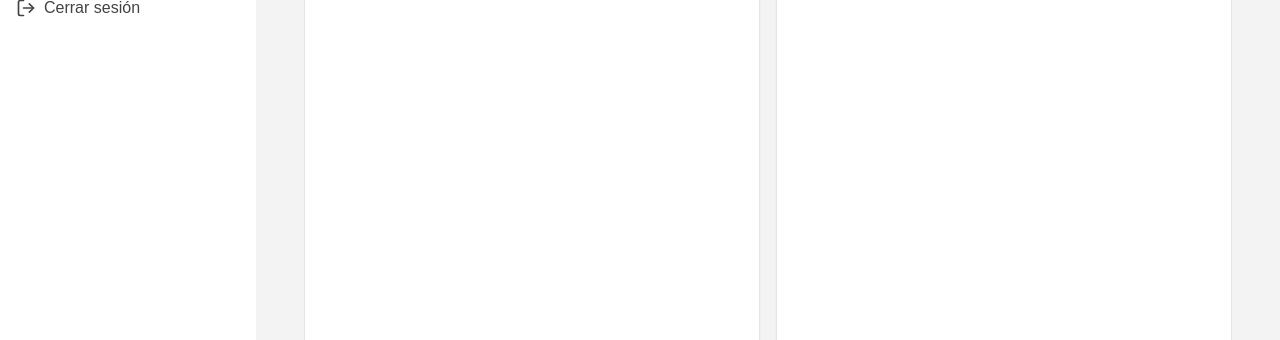
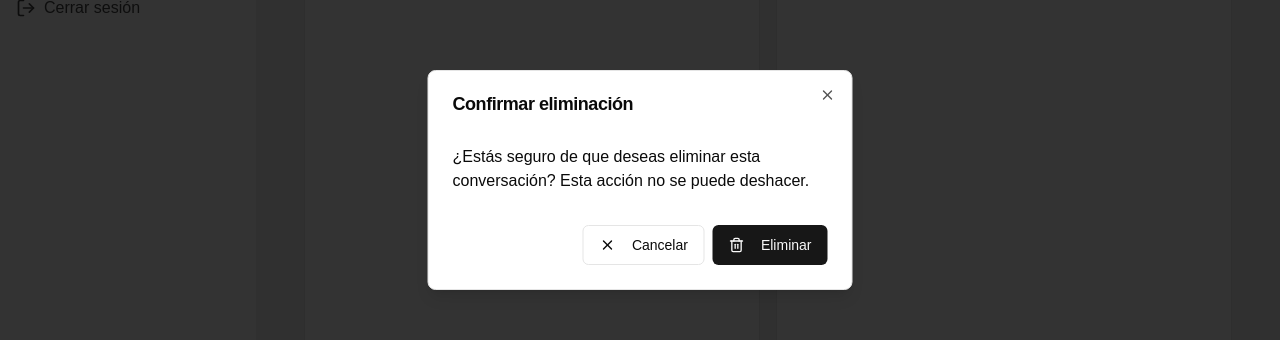
Before and after one commit to PatricioVargasR/Kaanbal, a Next.js app: page /dashboard/chat-pdf/1 in a window 1280 px wide. Both pictures are taken after a click on the button "Eliminar conversación". Shown: the part 220-560 px from the top of the page. Built offline with nearby package versions, Linux system fonts and the light colour scheme; no server answers.

Commit message:
Componetización de la modal

```diff
--- /dev/null
+++ b/components/user/DeleteConversationDialog.tsx
@@ -0,0 +1,37 @@
+import React from "react";
+import { Dialog, DialogFooter, DialogHeader, DialogTitle, DialogContent } from "@/components/ui/dialog";
+import { Button } from "@/components/ui/button";
+import { Trash2, X } from "lucide-react";
+
+interface DeleteConversationDialogProps {
+  isOpen: boolean;
+  onClose: () => void;
+  onDelete: () => void;
+}
+
+const DeleteConversationDialog: React.FC<DeleteConversationDialogProps> = ({ isOpen, onClose, onDelete }) => {
+  return (
+    <Dialog open={isOpen} onOpenChange={onClose}>
+      <DialogContent className="sm:max-w-[425px]">
+        <DialogHeader>
+          <DialogTitle>Confirmar eliminación</DialogTitle>
+        </DialogHeader>
+        <div className="py-4">
+          <p>¿Estás seguro de que deseas eliminar esta conversación? Esta acción no se puede deshacer.</p>
+        </div>
+        <DialogFooter>
+          <Button variant="outline" onClick={onClose}>
+            <X className="mr-2 h-4 w-4" />
+            Cancelar
+          </Button>
+          <Button onClick={onDelete}>
+            <Trash2 className="mr-2 h-4 w-4" />
+            Eliminar
+          </Button>
+        </DialogFooter>
+      </DialogContent>
+    </Dialog>
+  );
+};
+
+export default DeleteConversationDialog;
```
